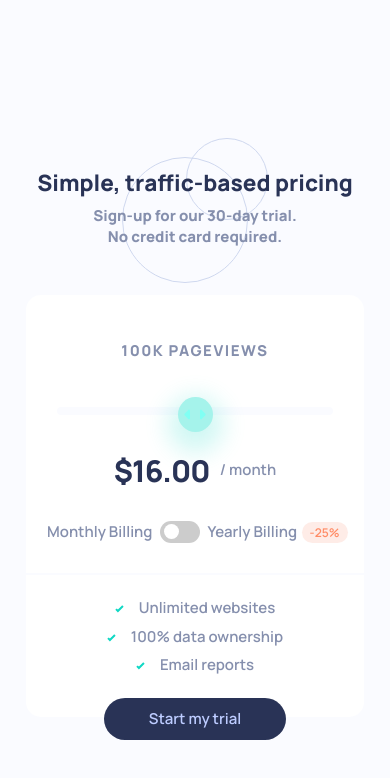
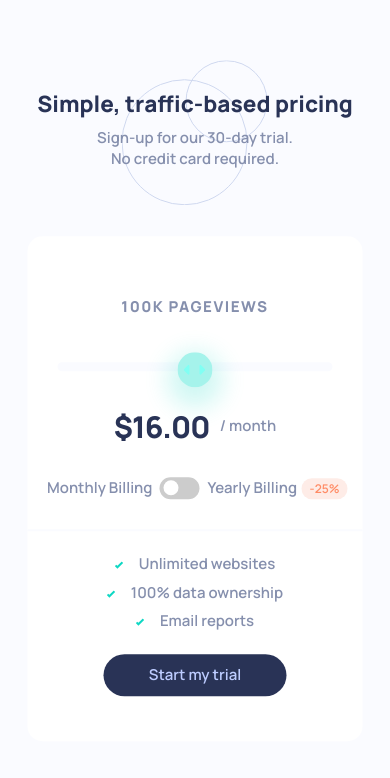
Before and after one commit to shiv-chan/interactive-pricing-component, a plain HTML site: page index.html in a window 390 px wide. Drawn offline with Linux system fonts and the light colour scheme.

Commit message:
Update the mobile layout
Fix article part

```diff
--- a/script.js
+++ b/script.js
@@ -6,7 +6,6 @@ const range = document.querySelector('input[type=range]');
 let isHolding = false;
 
 function handleRange(e) {
-	e.preventDefault();
 	if (!isHolding) return;
 
 	const value = range.value;
--- a/scss/_component.scss
+++ b/scss/_component.scss
@@ -1,5 +1,6 @@
 header {
-	height: 20%;
+	padding: 2rem 0;
+	margin: 2rem 0;
 	background: url(../images/pattern-circles.svg) center no-repeat;
 	@include flex(column);
 
@@ -13,18 +14,19 @@ header {
 		width: 55%;
 		margin: 0.5rem auto;
 		color: $grayish-blue;
+		font-weight: 600;
 	}
 }
 
 article {
-	width: 90%;
-	height: 50%;
 	color: $grayish-blue;
 	background-color: $white;
 	border-radius: 15px;
+	margin-bottom: 5rem;
+	padding: 3rem 0;
 
 	.top {
-		margin: 2rem 1rem;
+		margin: 0 1rem 2rem 1rem;
 	}
 
 	.pageviews {
@@ -213,6 +215,11 @@ article {
 			border-radius: 30px;
 			color: $pale-blue-cta;
 			background-color: $dark-blue;
+
+			&:hover {
+				cursor: pointer;
+				background-color: lighten($dark-blue, 10%);
+			}
 		}
 	}
 }
--- a/scss/_layout.scss
+++ b/scss/_layout.scss
@@ -1,14 +1,16 @@
 html,
 body {
-	width: 100vw;
-	height: 100vh;
+	width: 100%;
+	height: 100%;
 	background-color: $pale-blue;
 }
 
 .container {
-	width: 375px;
-	height: 100%;
-	margin: 0 auto;
+	max-width: 375px;
 	@include flex(column);
 	text-align: center;
+	position: relative;
+	top: 50%;
+	left: 50%;
+	transform: translateX(-50%) translateY(-50%);
 }
```
Also changed, not shown: scss/main.css.
